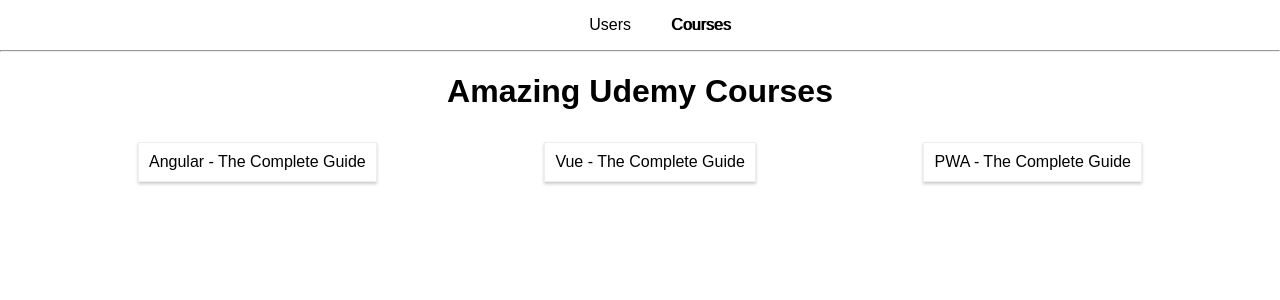
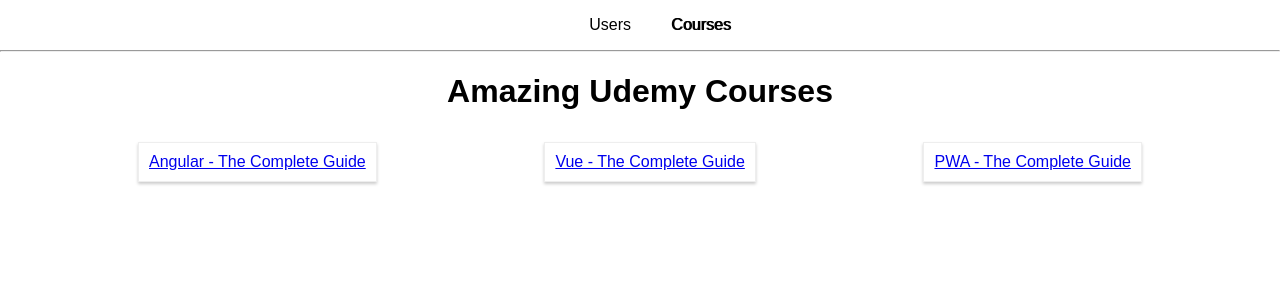
Before and after one commit to AndersonCossul/react-router-practise, a React (Create React App) app: page /courses in a window 1280 px wide. Shown: the top 300 px of the page. Built offline with nearby package versions, Linux system fonts and the light colour scheme.

Commit message:
Created link on courses to lead to course.

```diff
--- a/src/App.js
+++ b/src/App.js
@@ -1,8 +1,9 @@
 import React, { Component } from 'react';
-import { BrowserRouter, Route, NavLink } from 'react-router-dom'
+import { BrowserRouter, Switch, Route, NavLink } from 'react-router-dom'
 import './App.css'
 import Tasks from './components/Tasks'
 import Courses from './containers/Courses/Courses';
+import Course from './containers/Course/Course';
 import Users from './containers/Users/Users';
 
 class App extends Component {
@@ -22,8 +23,11 @@
 
           <Route path="/tasks" component={Tasks}/>
           <Route path="/users" component={Users}/>
-          <Route path="/Courses" component={Courses}/>
-        </div>
+          <Switch>
+            <Route path="/courses" exact component={Courses}/>
+            <Route path="/courses/:id" component={Course}/>
+          </Switch>
+      </div>
       </BrowserRouter>
     );
   }
--- a/src/containers/Courses/Courses.js
+++ b/src/containers/Courses/Courses.js
@@ -1,5 +1,5 @@
 import React, { Component } from 'react';
-
+import { Link } from 'react-router-dom'
 import './Courses.css';
 
 class Courses extends Component {
@@ -15,6 +15,7 @@
     return (
       <div>
         <h1>Amazing Udemy Courses</h1>
+        <Link to="/courses/1">
           <section className="Courses">
             {
               this.state.courses.map( course => {
@@ -22,6 +23,7 @@
                 } )
               }
             </section>
+          </Link>
         </div>
       );
     }
```
Lines whose indentation alone changed are shown as unchanged.
